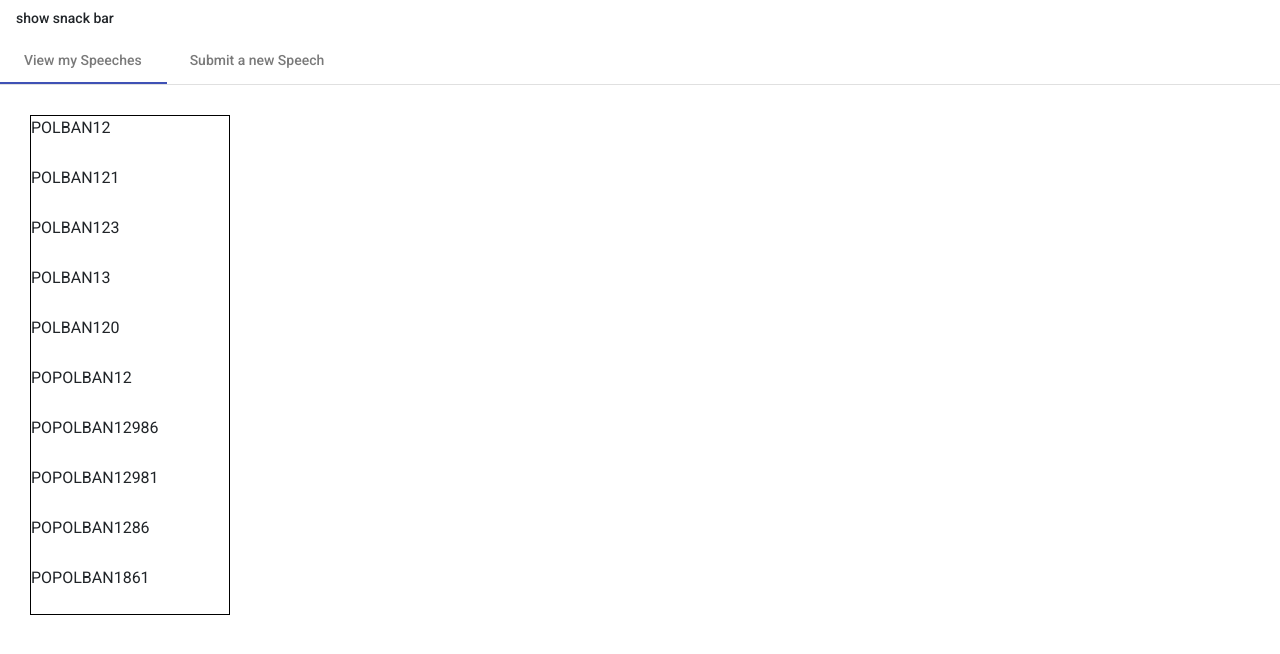
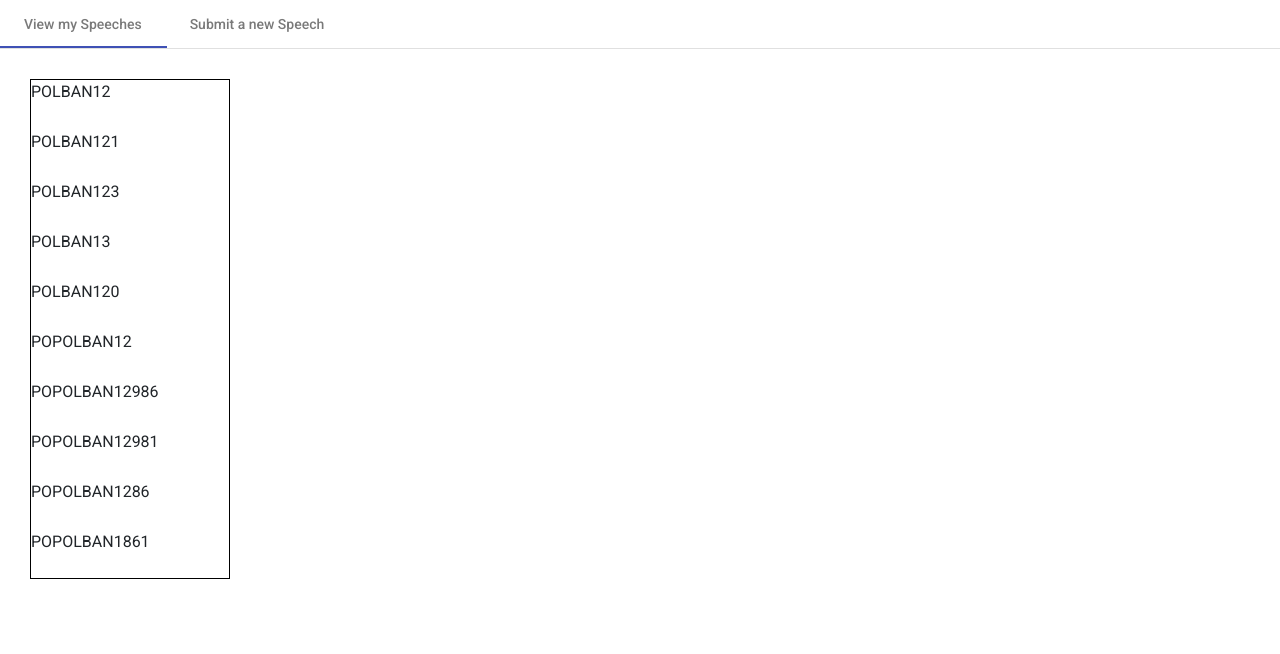
Before and after one commit to mulagura/angular-concepts, an Angular app: page / in a window 1280 px wide. Shown: the top 654 px of the page. Built offline with nearby package versions, Linux system fonts and the light colour scheme.

Commit message:
speeches challenge

```diff
--- a/src/app/app.component.html
+++ b/src/app/app.component.html
@@ -17,9 +17,9 @@
 
 <!-- <http></http> -->
 
-<button mat-button (click)="openSnackBar()">
+<!-- <button mat-button (click)="openSnackBar()">
   show snack bar
-</button>
+</button> -->
 
 <!-- <app-material></app-material> -->
 <!-- <virtual-scroll></virtual-scroll> -->
```
